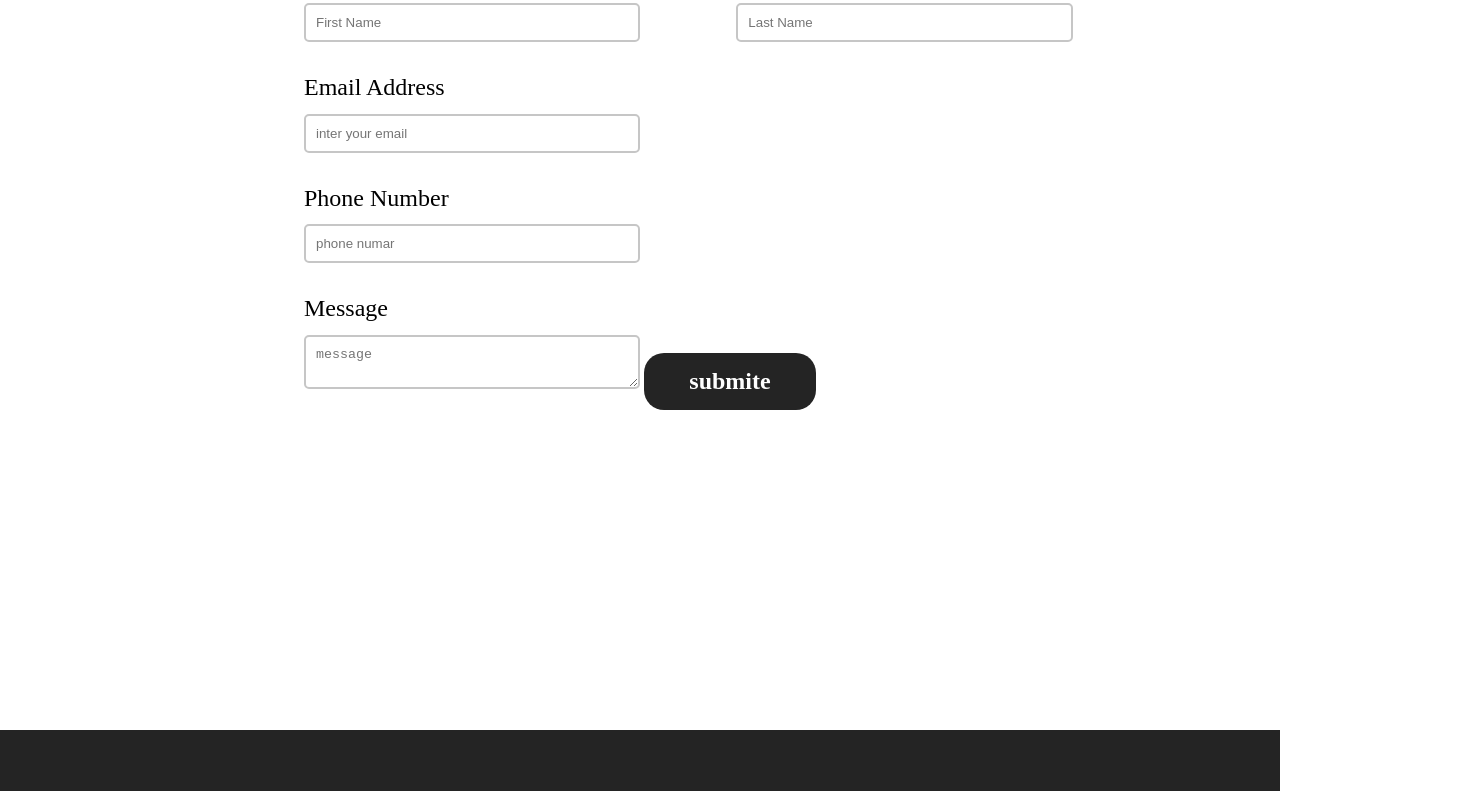
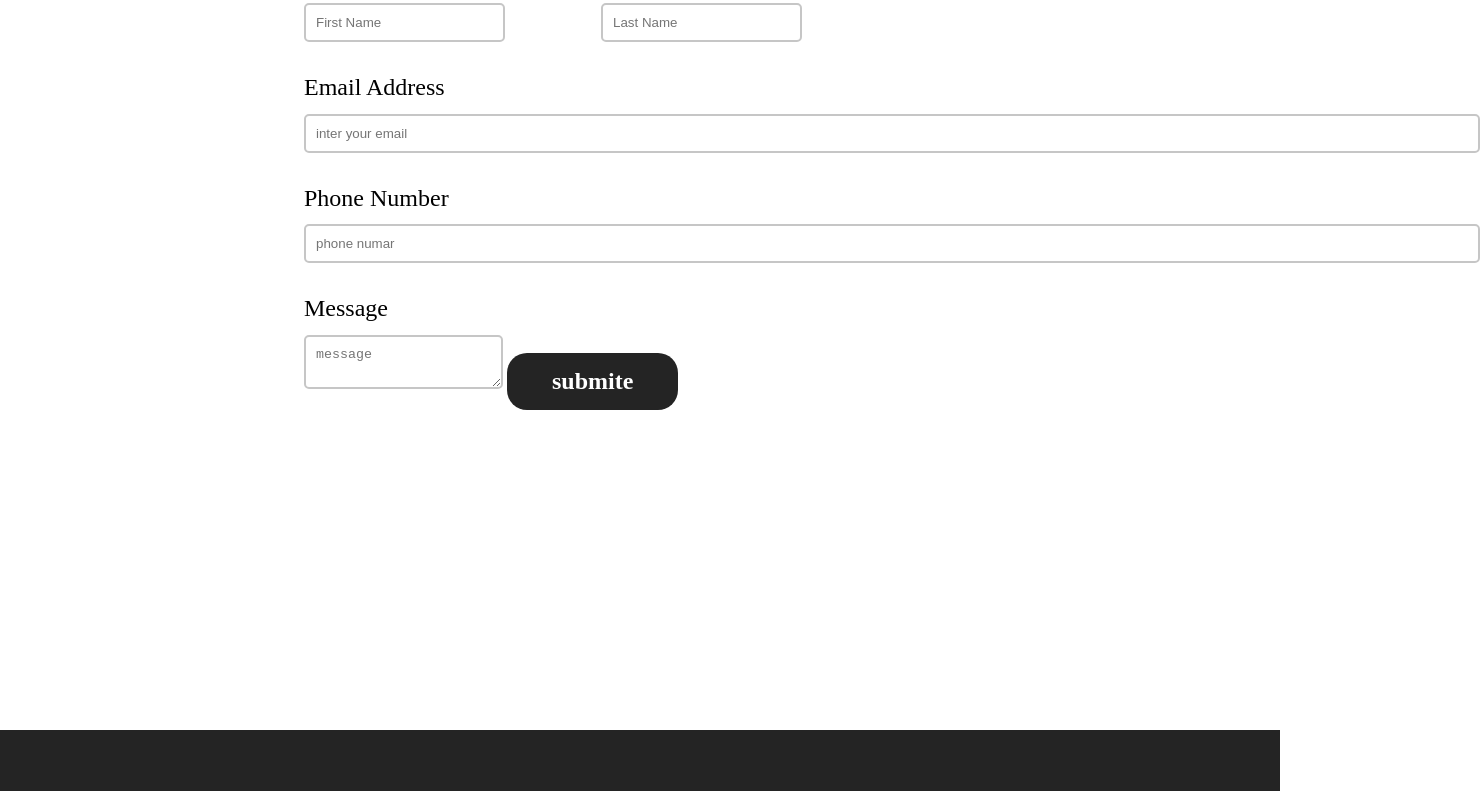
Before and after one commit to shanto096/Be-developer, a plain HTML site: page index.html in a window 1280 px wide. Shown: the part 3761-4552 px from the top of the page, 1480 px wide, since content can reach past the window. Drawn offline with Linux system fonts and the light colour scheme.

Commit message:
Developer

```diff
--- a/index.html
+++ b/index.html
@@ -223,7 +223,7 @@
                   <p class="label">Phone Number</p>
                   <input class="t" type="number" placeholder="phone numar">
                   <p class="label">Message</p>
-                  <textarea class="t"  placeholder="message"></textarea>
+                  <textarea   placeholder="message"></textarea>
                   <button class="submiteBT">submite</button>
 
 
--- a/style3.css
+++ b/style3.css
@@ -339,7 +339,7 @@ border: none;
 }
 .contact-us input,textarea{
     padding: 10px;
-    width: 32%;
+    /* width: 32%; */
     border: 2px solid #C6C6C6;
     border-radius: 5px;
 
@@ -410,4 +410,11 @@ border: none;
     color: #1EB2A6;
 
 }
+.t{
+    /* padding-right:45%;  */
+    width:90vw;
+
+}
+
+
 /* <!-- footer section end --> */
```
